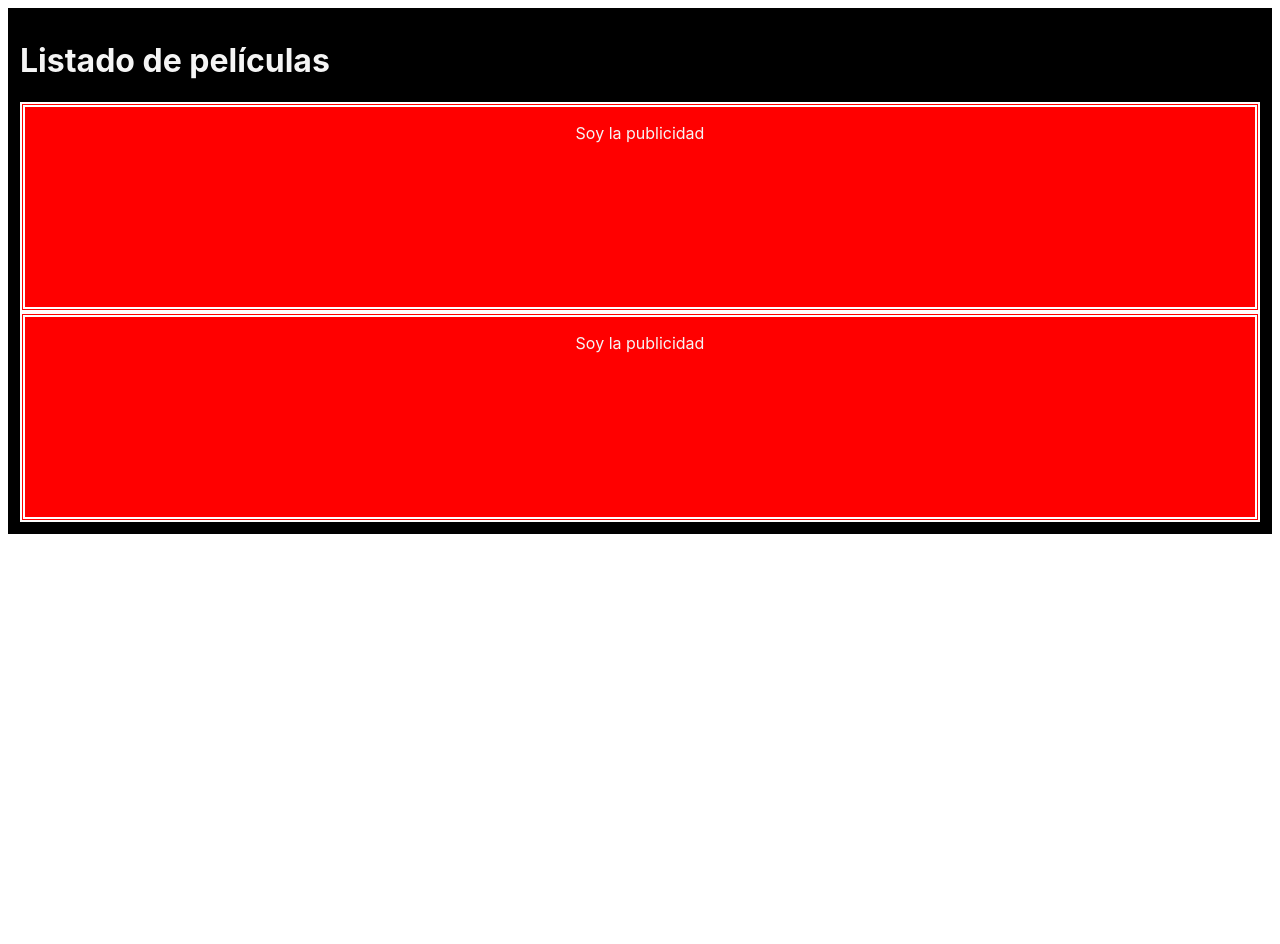
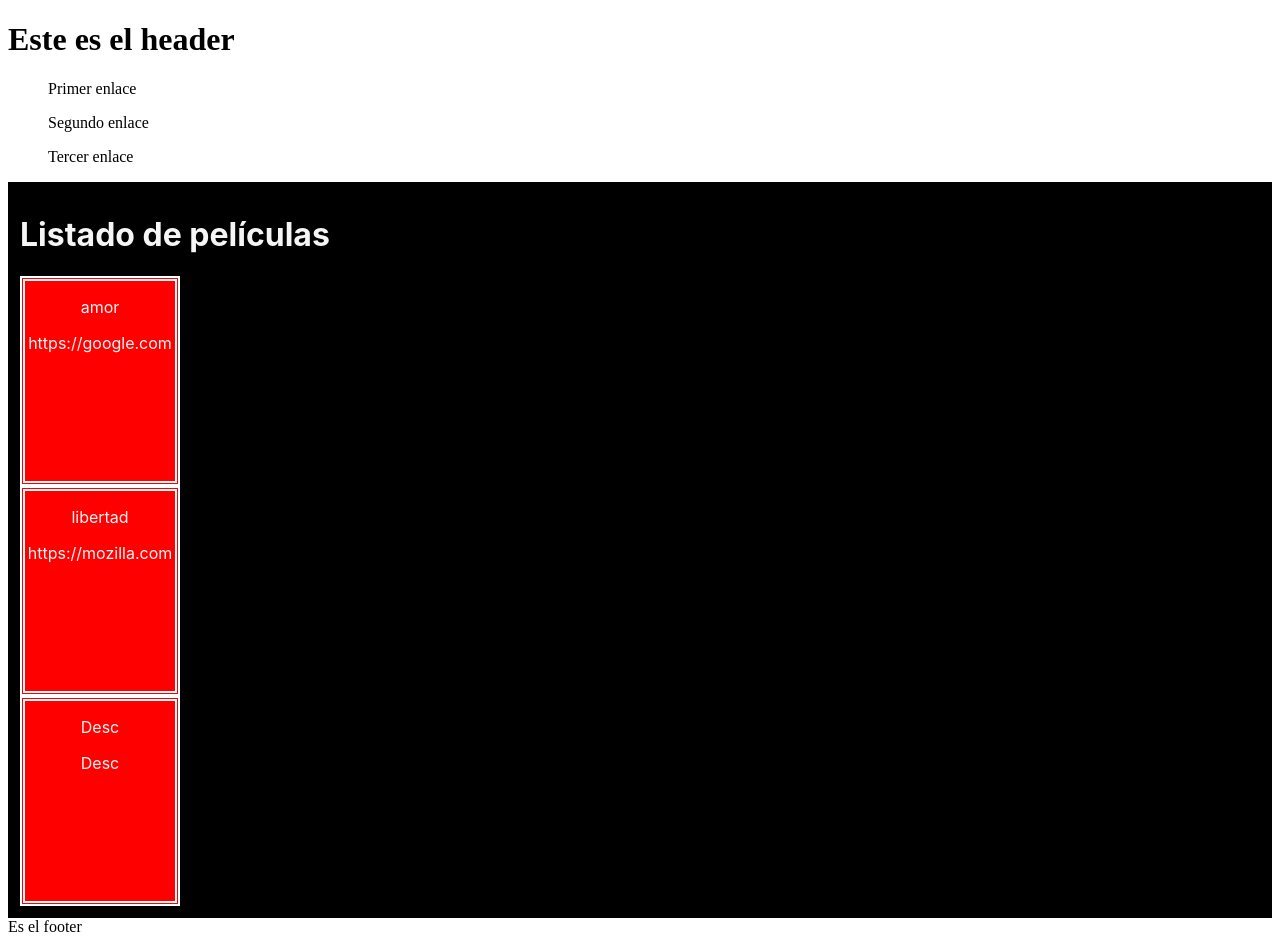
Before and after one commit to davidhg2000/proyecto-gatsby, a Gatsby site: page / in a window 1280 px wide. Before the commit the page ends 800 px from the top, so only its background shows below. Built offline with nearby package versions, Linux system fonts and the light colour scheme; Gatsby itself is replaced by a stand-in of ours.

Commit message:
primeros componentes

```diff
--- a/src/components/banner.js
+++ b/src/components/banner.js
@@ -1,6 +1,6 @@
 import * as React from "react";
 const styles ={
-    witdh:150,
+    width:150,
     borderWidth:5,
     borderColor:"white",
     borderStyle: "double",
@@ -8,10 +8,11 @@ const styles ={
     textAlign:"center",
     minHeight:200
 }
-const Banner =()=>{
+const Banner =({texto="Desc",url="Desc"})=>{
     return(
         <div style={styles}>
-            <p>Soy la publicidad</p>
+            <p>{texto}</p>
+            <p>{url}</p>
         </div>
     )
 }
--- /dev/null
+++ b/src/components/layout.js
@@ -0,0 +1,20 @@
+import * as React from "react";
+import Nav from "./nav";
+const Layout =({children})=>{
+    return(
+        <>
+        <header>
+            <h1>Este es el header</h1>
+            <Nav></Nav>
+        </header>
+        <main>
+            {children}
+
+        </main>
+        <footer>
+            Es el footer
+        </footer>
+        </>
+    )
+}
+export default Layout
--- /dev/null
+++ b/src/components/nav.js
@@ -0,0 +1,14 @@
+import * as React from "react";
+const Nav = ()=>{
+    return(
+        <>
+        <nav>
+            <ul>Primer enlace</ul>
+            <ul>Segundo enlace</ul>
+            <ul>Tercer enlace</ul>
+        </nav>
+        </>
+    )
+
+}
+export default Nav;
--- a/src/pages/index.js
+++ b/src/pages/index.js
@@ -1,5 +1,6 @@
 import * as React from "react"
 import Banner from "../components/banner.js"
+import Layout from "../components/layout.js"
 const pageStyles = {
   backgroundColor: "#000",
   color: "whitesmoke",
@@ -15,11 +16,22 @@ const IndexPage = () => {
   // a partir del return jsx
 
   return (
+    <Layout>
     <main style={pageStyles}>
       <h1> {info.text}</h1>
-      <Banner></Banner>
+      <Banner
+      texto='amor'
+      url="https://google.com"
+      ></Banner>
+      <Banner
+      texto='libertad'
+      url="https://mozilla.com"
+      />
       <Banner/>
+
+
     </main>
+    </Layout>
   )
 }
 
```
Also changed, not shown: src/pages/presentacion.js (+7 -1 lines), README.md.
